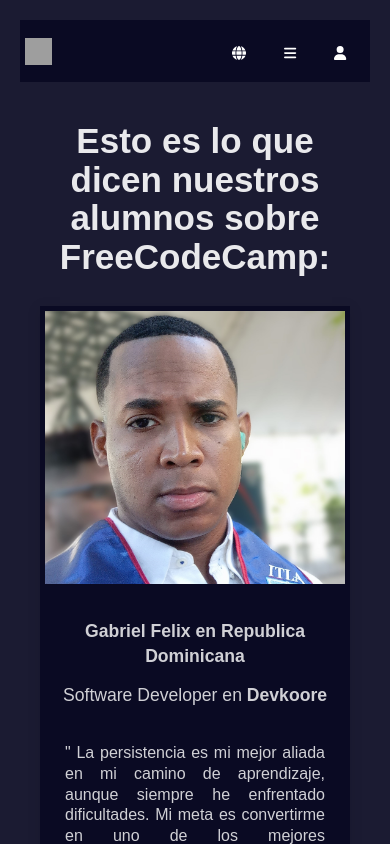
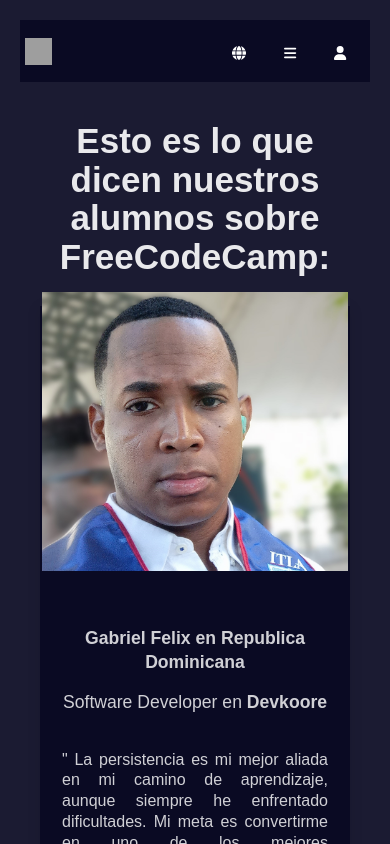
Before and after one commit to gfelix01/Clon_testimoniosfreecodecamp, a React (Create React App) app: page / in a window 390 px wide. Shown: the top 844 px of the page. Built offline with nearby package versions, Linux system fonts and the light colour scheme; grey boxes are pictures that could not be loaded.

Commit message:
update Testimonio.css

```diff
--- a/src/hojas-de-estilo/Testimonio.css
+++ b/src/hojas-de-estilo/Testimonio.css
@@ -26,6 +26,8 @@
     max-width: 300px;
     height: fit-content;
     border-radius: 0;
+    padding: 0px 0px 20px 0px;
+    margin: -1rem;
 }
 
 .contenedor-texto-testimonio {
@@ -68,7 +70,7 @@
 
 @media (max-width: 768px) {
     .contenedor-testimonio {
-        padding: 5px;
+        padding: 2px;
         height: auto;
         max-height: none;
         flex-direction: column;
@@ -79,7 +81,7 @@
         max-width: 100%;
         height: auto;
         border-radius: 0;
-        margin-bottom: 20px;
+        margin-bottom: 0;
 
     }
 
```
